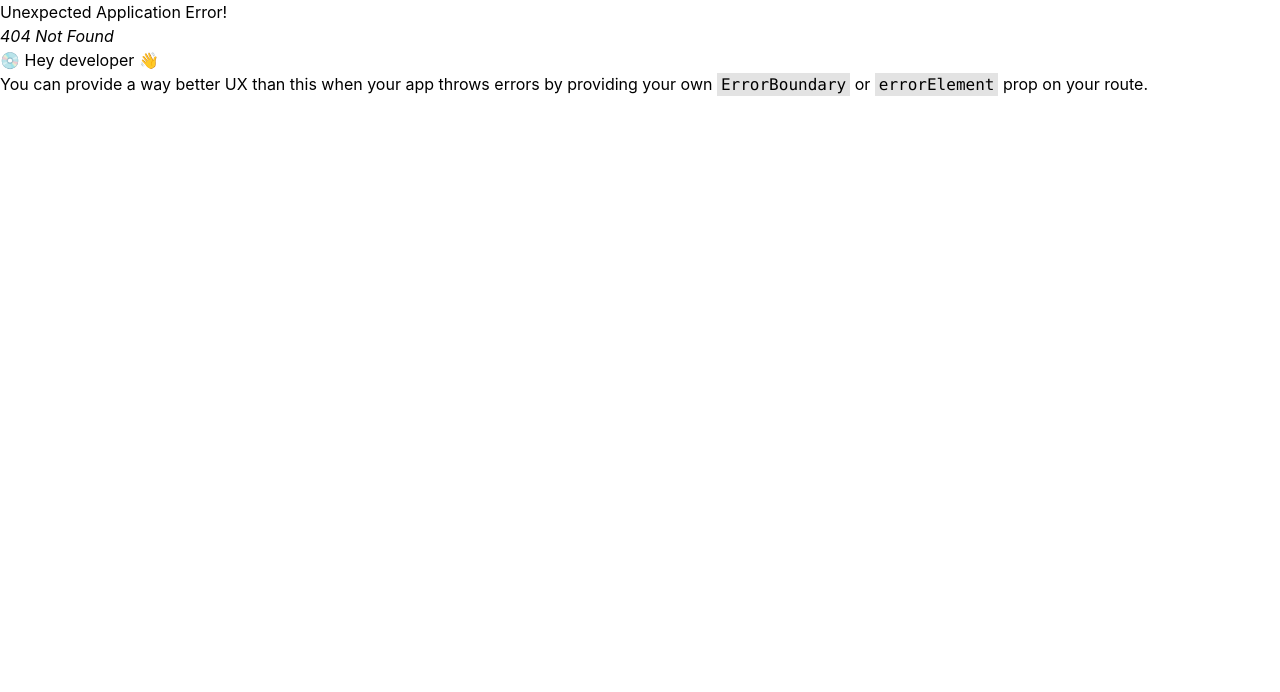
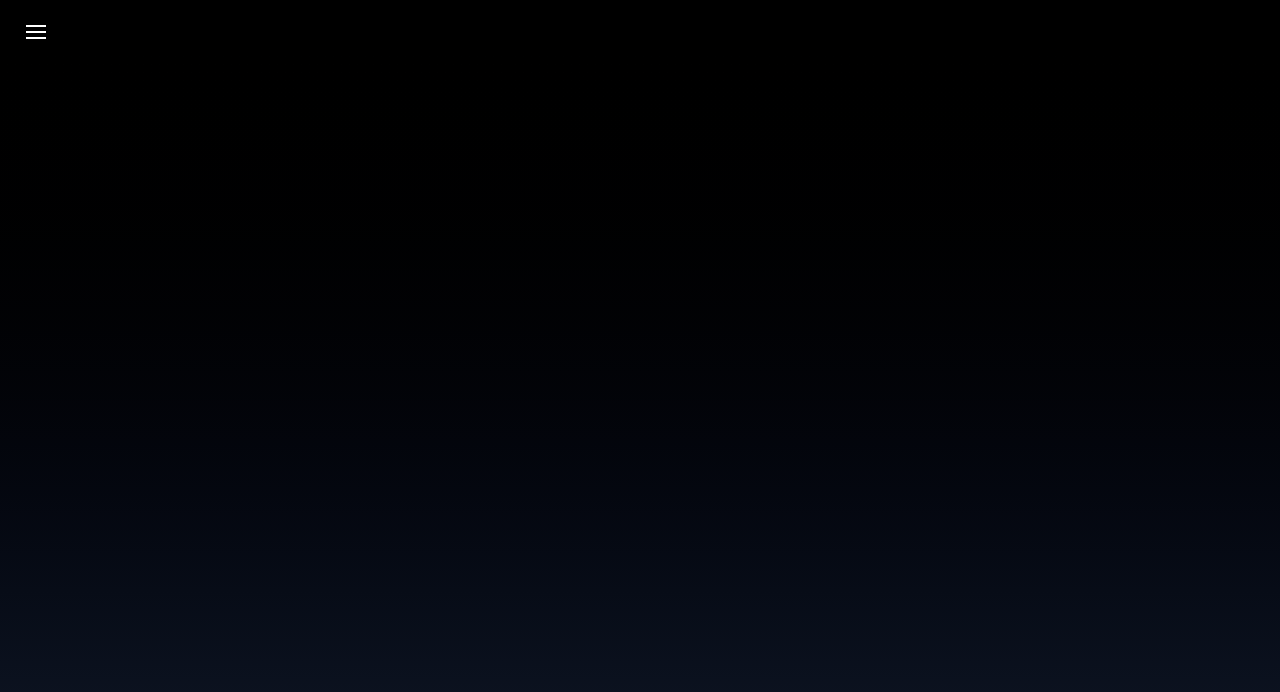
Before and after one commit to XavianMoody10/film-review-application, a React (Vite) app in the folder client/: page /explore/movie in a window 1280 px wide. Before the commit this address had no page. Shown: the top 692 px of the page. Built offline with nearby package versions, Linux system fonts and the light colour scheme.

Commit message:
Added side navigation

```diff
--- a/client/src/App.jsx
+++ b/client/src/App.jsx
@@ -13,6 +13,8 @@ import {
 } from "@tanstack/react-query";
 import { Home } from "./page/Home";
 import { Details } from "./page/Details";
+import { SideNavigationProvider } from "./contexts/SideNavigationContext";
+import { Explore } from "./page/Explore";
 
 // Create a client
 const queryClient = new QueryClient();
@@ -24,13 +26,16 @@ const App = () => {
       <Route path="/">
         <Route index element={<Home />} />
         <Route path="/details/:mediaType/:mediaId" element={<Details />} />
+        <Route path="/explore/:mediaType" element={<Explore />} />
       </Route>,
     ),
   );
 
   return (
     <QueryClientProvider client={queryClient}>
-      <RouterProvider router={router} />
+      <SideNavigationProvider>
+        <RouterProvider router={router} />
+      </SideNavigationProvider>
     </QueryClientProvider>
   );
 };
--- /dev/null
+++ b/client/src/components/SideNavigation.jsx
@@ -0,0 +1,53 @@
+import { Link } from "react-router-dom";
+import { MdOutlineLocalMovies as MoviesIcon } from "react-icons/md";
+import { MdLiveTv as TVIcon } from "react-icons/md";
+import { IoClose as CloseIcon } from "react-icons/io5";
+import { motion } from "motion/react";
+import { useContext } from "react";
+import { SideNavigationContext } from "../contexts/SideNavigationContext";
+
+export const SideNavigation = () => {
+  const sideNavigationContext = useContext(SideNavigationContext);
+
+  return (
+    <motion.aside
+      initial={{ x: "-100%" }}
+      animate={{ x: sideNavigationContext.isOpen ? 0 : "-100%" }}
+      transition={{ stiffness: 0 }}
+      className=" fixed top-0 left-0 border-r border-gray-200/15  w-full h-screen max-w-62.5 z-20 bg-linear-to-b from-black to-gray-900 p-3 space-y-3"
+    >
+      <CloseIcon
+        color="white"
+        size={30}
+        className=" w-fit ml-auto cursor-pointer"
+        onClick={() => sideNavigationContext.setIsOpen(false)}
+      />
+
+      <nav>
+        <ul className=" space-y-3">
+          <li className=" border border-white/35 flex items-center ">
+            <Link
+              to={"/explore/movie"}
+              className=" text-white font-medium tracking-widest rounded-sm w-full flex items-center justify-between p-2 hover:bg-white hover:text-black"
+            >
+              <span>Movies</span>
+
+              <MoviesIcon size={30} />
+            </Link>
+          </li>
+
+          <li className=" border border-white/35 flex items-center ">
+            <Link
+              to={"/explore/tv"}
+              className=" text-white font-medium tracking-widest rounded-sm w-full flex items-center justify-between p-2 hover:bg-white hover:text-black"
+            >
+              <span>TV Shows</span>
+
+              <TVIcon size={30} />
+            </Link>
+          </li>
+        </ul>
+      </nav>
+    </motion.aside>
+  );
+};
--- /dev/null
+++ b/client/src/contexts/SideNavigationContext.jsx
@@ -0,0 +1,13 @@
+import { createContext, useState } from "react";
+
+export const SideNavigationContext = createContext();
+
+export function SideNavigationProvider({ children }) {
+  const [isOpen, setIsOpen] = useState(false);
+
+  return (
+    <SideNavigationContext.Provider value={{ isOpen, setIsOpen }}>
+      {children}
+    </SideNavigationContext.Provider>
+  );
+}
--- /dev/null
+++ b/client/src/page/Explore.jsx
@@ -0,0 +1,25 @@
+import { Squash as Hamburger } from "hamburger-react";
+import { useContext } from "react";
+import { SideNavigationContext } from "../contexts/SideNavigationContext";
+import { SideNavigation } from "../components/SideNavigation";
+
+export const Explore = () => {
+  const sideNavigationContext = useContext(SideNavigationContext);
+
+  return (
+    <>
+      <header className=" fixed top-0 w-full px-3 py-2 z-20">
+        <Hamburger
+          color="white"
+          size={20}
+          toggle={sideNavigationContext.setIsOpen}
+          toggled={sideNavigationContext.isOpen}
+        />
+      </header>
+
+      <SideNavigation />
+
+      <main className="bg-linear-to-b from-black to-gray-900 min-h-screen"></main>
+    </>
+  );
+};
--- a/client/src/page/Home.jsx
+++ b/client/src/page/Home.jsx
@@ -5,8 +5,13 @@ import { MdErrorOutline as ErrorIcon } from "react-icons/md";
 import { ClipLoader } from "react-spinners";
 import { TrendingMediaSlider } from "../components/TrendingMediaSlider";
 import { AnimatePresence, motion } from "motion/react";
+import { SideNavigation } from "../components/SideNavigation";
+import { SideNavigationContext } from "../contexts/SideNavigationContext";
+import { useContext } from "react";
 
 export const Home = () => {
+  const sideNavigationContext = useContext(SideNavigationContext);
+
   // Fetching all trending media
   async function fetchTrendingData() {
     const url = `${import.meta.env.VITE_SERVER_ENDPOINT}/trending/all`;
@@ -29,8 +34,15 @@ export const Home = () => {
   return (
     <>
       <header className=" fixed top-0 w-full px-3 py-2 z-20">
-        <Hamburger color="white" size={20} />
+        <Hamburger
+          color="white"
+          size={20}
+          toggle={sideNavigationContext.setIsOpen}
+          toggled={sideNavigationContext.isOpen}
+        />
       </header>
+
+      <SideNavigation />
 
       <main className="bg-linear-to-b from-black to-gray-900 h-screen">
         <div className=" relative">
```
